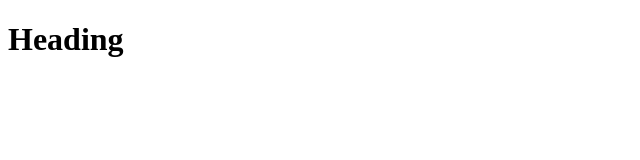
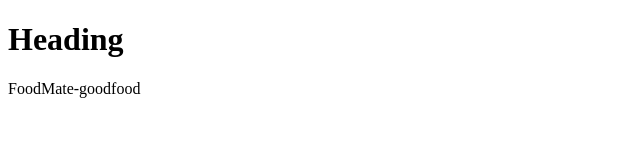
Before and after one commit to soumyaprakashmahapatra/FoodMate, a plain HTML site: page about.html in a window 1280 px wide. Shown: the whole page, without its empty margins (0-640 px from the left). Drawn offline with Linux system fonts and the light colour scheme.

Commit message:
footer added

```diff
--- a/about.html
+++ b/about.html
@@ -7,5 +7,6 @@
 </head>
 <body>
    <h1>Heading</h1>
+    <footer>FoodMate-goodfood</footer>
 </body>
 </html>
```
